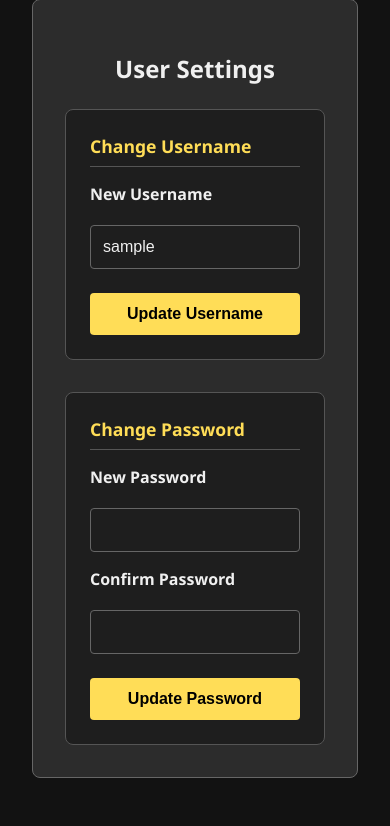
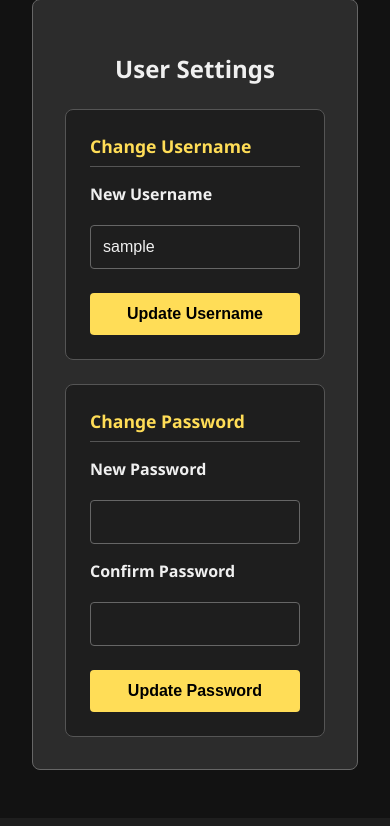
Before and after one commit to Simon-CR/RadMac, a Flask app: page /user_menu in a window 390 px wide. Shown: the part 175-1001 px from the top of the page. After the commit the page ends 945 px from the top, so only its background shows below. Run offline with Flask 3, Linux system fonts and the light colour scheme; the visitor is signed in with stand-in values (Sample User, id 1); data that the repository does not hold is empty.

Commit message:
Display user menu sections side by side with responsive design

```diff
--- a/app/static/styles.css
+++ b/app/static/styles.css
@@ -156,16 +156,27 @@ nav .right .auth-btn.logout {
 }
 
 /* User menu sections */
+.auth-container {
+  max-width: 800px;
+  margin: 2rem auto;
+  padding: 2rem;
+  background: var(--card-bg);
+  border-radius: 8px;
+  border: 1px solid #666;
+}
+
+.user-menu-sections {
+  display: flex;
+  gap: 2rem;
+  margin-top: 1rem;
+}
+
 .user-menu-section {
-  margin-bottom: 2rem;
+  flex: 1;
   padding: 1.5rem;
   background: var(--cell-bg);
   border-radius: 8px;
   border: 1px solid #555;
-}
-
-.user-menu-section:last-child {
-  margin-bottom: 0;
 }
 
 .user-menu-section h3 {
@@ -179,6 +190,18 @@ nav .right .auth-btn.logout {
 
 .user-menu-section form {
   margin: 0;
+}
+
+/* Responsive design for smaller screens */
+@media (max-width: 768px) {
+  .auth-container {
+    max-width: 400px;
+  }
+
+  .user-menu-sections {
+    flex-direction: column;
+    gap: 1.5rem;
+  }
 }
 
 h1, h2, h3 {
--- a/app/templates/user_menu.html
+++ b/app/templates/user_menu.html
@@ -7,6 +7,7 @@
   {% if message %}<div class="message">{{ message }}</div>{% endif %}
   {% if error %}<div class="error">{{ error }}</div>{% endif %}
 
+  <div class="user-menu-sections">
     <div class="user-menu-section">
       <h3>Change Username</h3>
       <form method="post" action="{{ url_for('user_menu') }}">
@@ -27,4 +28,5 @@
       </form>
     </div>
   </div>
+</div>
 {% endblock %}
```
Lines whose indentation alone changed are shown as unchanged.
